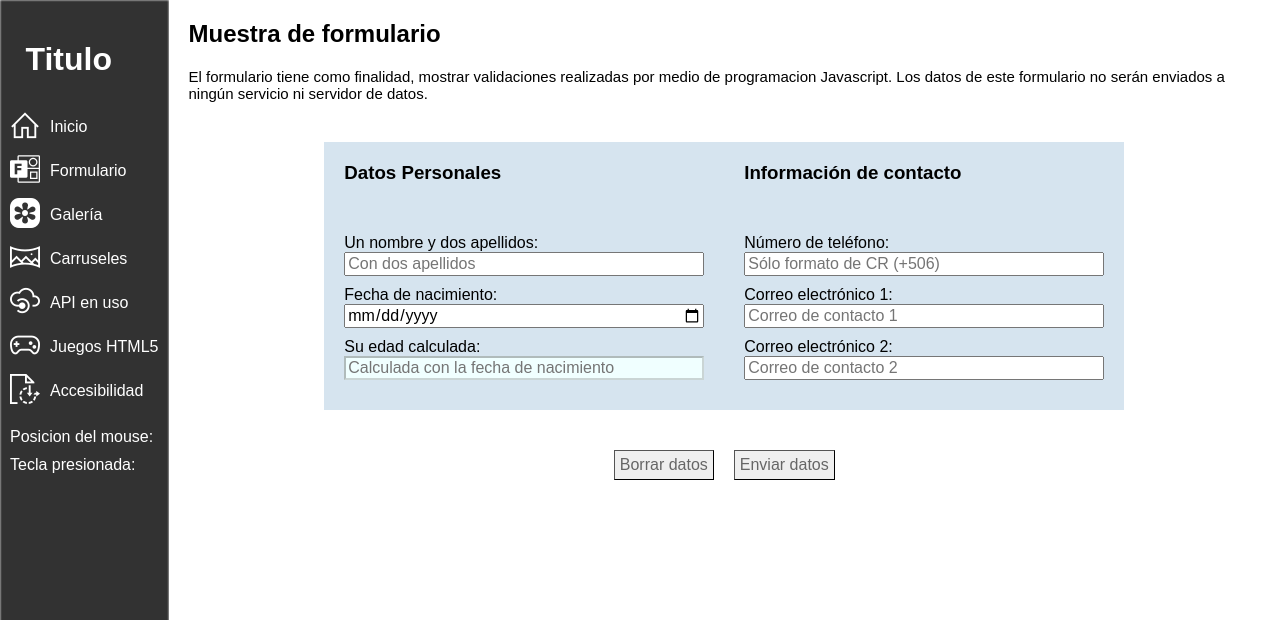
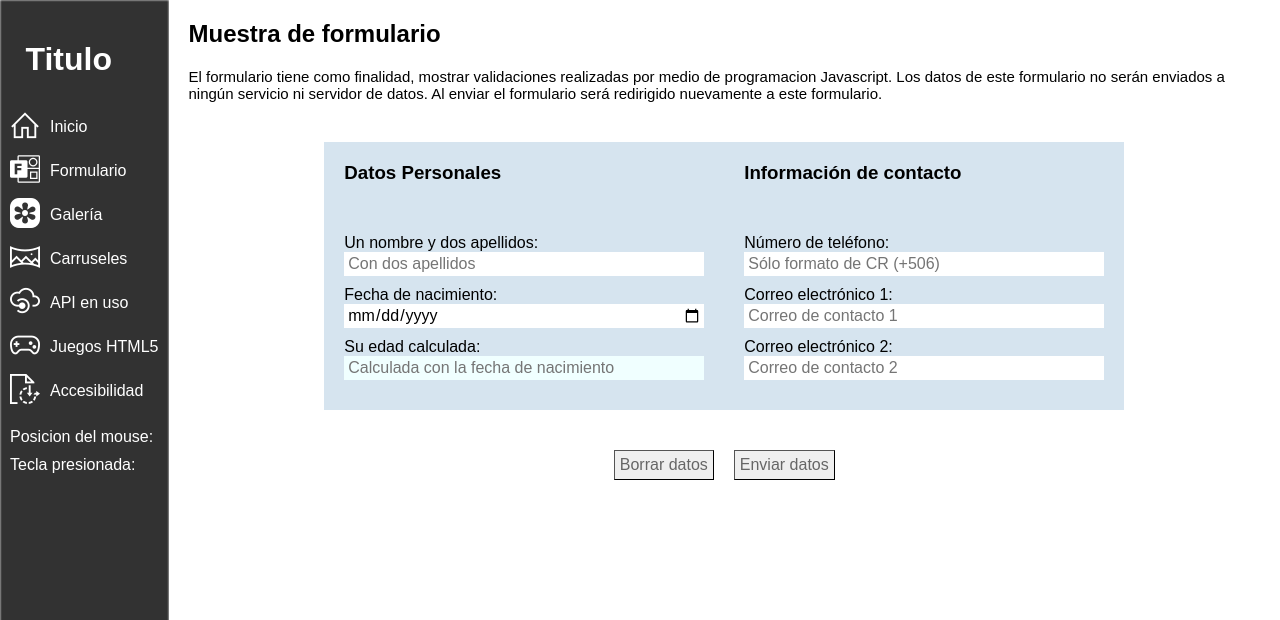
Before and after one commit to EdisMR/actions, a PHP site: page /html/formulario.html in a window 1280 px wide. Shown: the top 620 px of the page. Run offline with PHP 8.4, Linux system fonts and the light colour scheme; style sheets or scripts are compiled from the project's sources.

Commit message:
Funcionamiento de formulario corregido

```diff
--- a/css/form-main/form-main.css
+++ b/css/form-main/form-main.css
@@ -150,6 +150,9 @@
   background-color: #a71111;
 }
 
+.inputC input {
+  border: 2px solid transparent;
+}
 .inputC input:disabled {
   background-color: azure;
   color: black;
@@ -167,4 +170,3 @@
   color: white;
   background-color: rgba(207, 31, 31, 0.7);
 }
-/*# sourceMappingURL=form-main.css.map */
--- a/html/formulario.html
+++ b/html/formulario.html
@@ -147,7 +147,7 @@
 				<div class="infoPadding">
 					<p>
 						El formulario tiene como finalidad, mostrar validaciones realizadas por medio de programacion Javascript. Los datos de este
-						formulario no serán enviados a ningún servicio ni servidor de datos.
+						formulario no serán enviados a ningún servicio ni servidor de datos. Al enviar el formulario será redirigido nuevamente a este formulario.
 					</p>
 				</div>
 			</article>
--- a/js/form.js
+++ b/js/form.js
@@ -80,7 +80,7 @@ formulario.addEventListener("reset",formularioReseteado,false)
 
 function formularioReseteado(){
 	inputs.forEach(elm=>{
-		elm.style.border="initial";
+		elm.style.border="2px solid transparent";
 	})
 }
 
--- a/sass/form-main/appearance/_appearance.scss
+++ b/sass/form-main/appearance/_appearance.scss
@@ -29,6 +29,7 @@
 
 .inputC{
 	input{
+		border: 2px solid transparent;
 		&:disabled{
 			background-color: azure;
 			color: black;
```
Also changed, not shown: php/form.php (+17 -3 lines), 2 other files.
